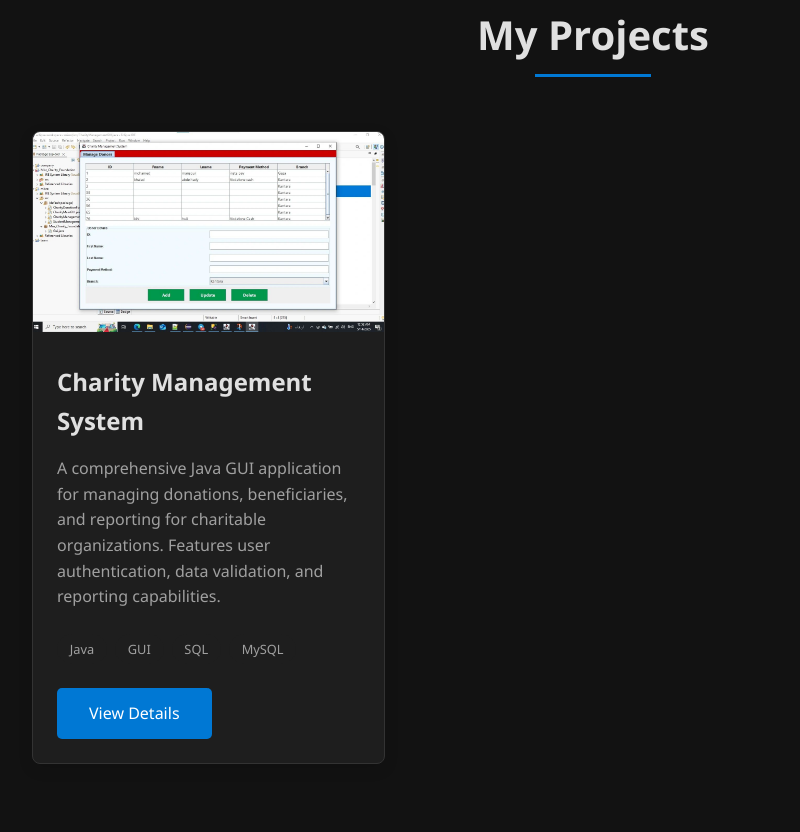
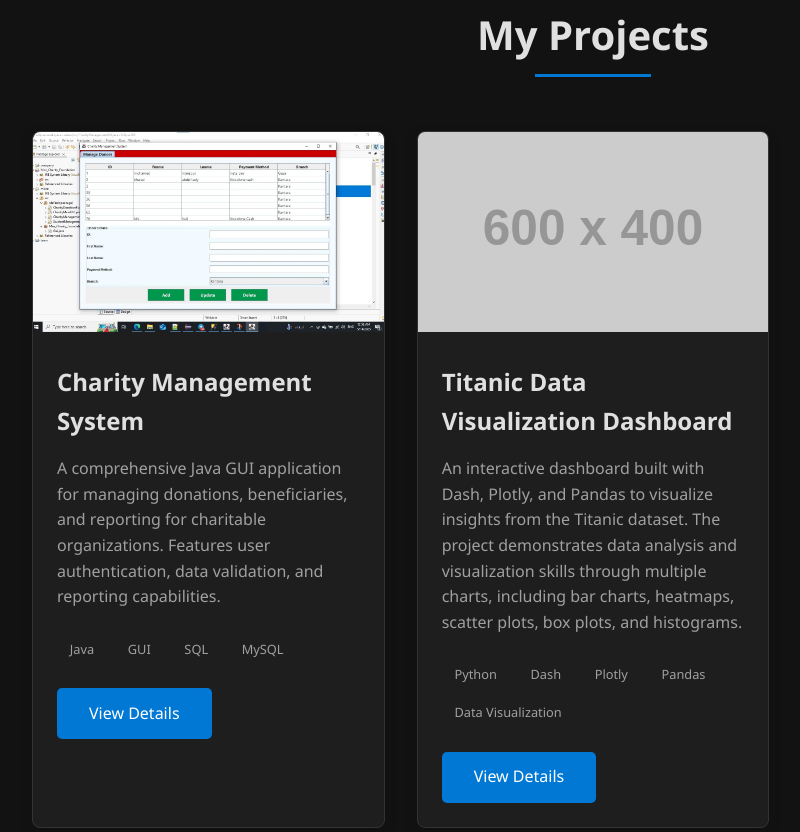
Before and after one commit to m0hamed00ayman/Portfolio, a plain HTML site: page index.html in a window 1280 px wide. Shown: the part 2472-3304 px from the top of the page, without its empty margins (47-847 px from the left). Drawn offline with Linux system fonts and the light colour scheme; placeholder pictures from the web are drawn by us.

Commit message:
index.html

```diff
--- a/index.html
+++ b/index.html
@@ -737,6 +737,22 @@
                         <a href="#" class="btn">View Details</a>
                     </div>
                 </div>
+
+                <div class="project-card">
+                    <img src="https://placehold.co/600x400/0078d4/ffffff?text=Titanic+Dashboard" alt="Titanic Data Visualization Dashboard" class="project-img">
+                    <div class="project-info">
+                        <h3>Titanic Data Visualization Dashboard</h3>
+                        <p>An interactive dashboard built with Dash, Plotly, and Pandas to visualize insights from the Titanic dataset. The project demonstrates data analysis and visualization skills through multiple charts, including bar charts, heatmaps, scatter plots, box plots, and histograms.</p>
+                        <div class="project-tags">
+                            <span class="project-tag">Python</span>
+                            <span class="project-tag">Dash</span>
+                            <span class="project-tag">Plotly</span>
+                            <span class="project-tag">Pandas</span>
+                            <span class="project-tag">Data Visualization</span>
+                        </div>
+                        <a href="https://github.com/m0hamed00ayman/titanic-data-visualization" target="_blank" class="btn">View Details</a>
+                    </div>
+                </div>
             </div>
         </div>
     </section>
```
